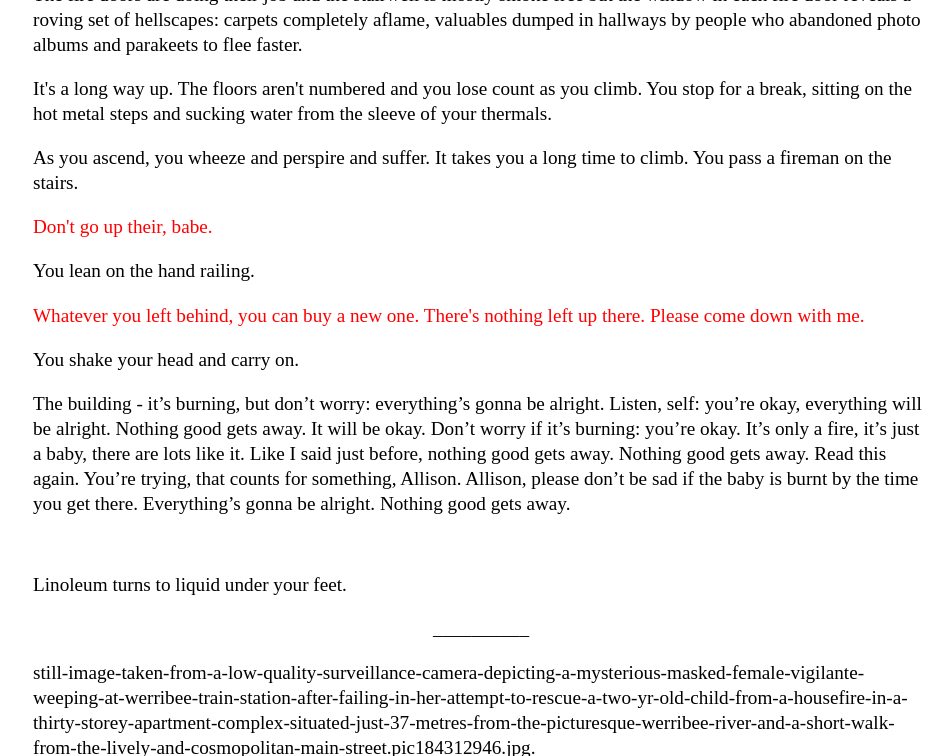
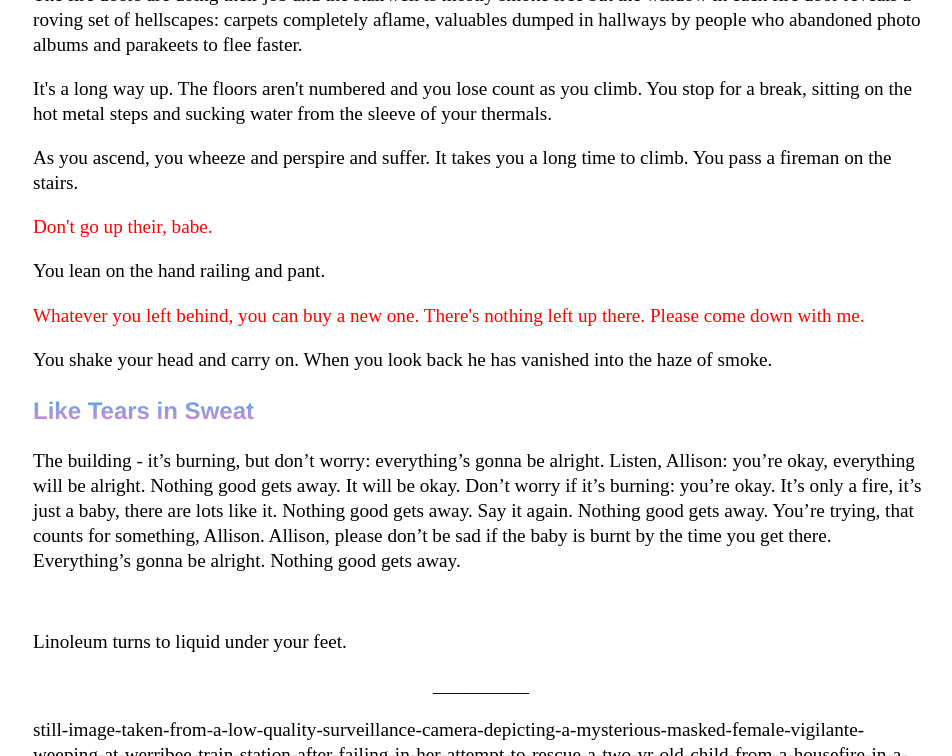
Before and after one commit to Pinelife/pinelife.github.io, a Jekyll site: the page Hellhole/Room12.html, which Jekyll copies as it is, in a window 1280 px wide and 900 px high, scrolled down 2114 px, cut to the strip 0-756 px from the top of the window. Shown: the whole strip, without its empty margins (159-1111 px from the left). Built offline with Jekyll 4.4.1, drawn with Linux system fonts in a browser that asks for light colours.

Commit message:
Update Room12.html

```diff
--- a/Hellhole/Room12.html
+++ b/Hellhole/Room12.html
@@ -140,13 +140,14 @@ sucking water from the sleeve of your thermals.
 As you ascend, you wheeze and perspire and suffer. It takes you a long time to climb. You pass a fireman on the stairs.
 </p>
 <p style="color:red;">Don't go up their, babe.</p>
-<p>You lean on the hand railing.</p>
+<p>You lean on the hand railing and pant.</p>
 <p style="color:red;">Whatever you left behind, you can buy a new one. There's nothing left up there. Please come down with me.</p>
-<p>You shake your head and carry on.</p>
+<p>You shake your head and carry on. When you look back he has vanished into the haze of smoke.</p>
+<h3>Like Tears in Sweat</h3>
 <p>
-The building - it’s burning, but don’t worry: everything’s gonna be alright. Listen, self: you’re okay, everything will be alright. Nothing good gets
-  away. It will be okay. Don’t worry if it’s burning: you’re okay. It’s only a fire, it’s just a baby, there are lots like it. Like I
-  said just before, nothing good gets away. Nothing good gets away. Read this again. You’re trying, that counts for something, Allison.
+The building - it’s burning, but don’t worry: everything’s gonna be alright. Listen, Allison: you’re okay, everything will be alright. Nothing good gets
+  away. It will be okay. Don’t worry if it’s burning: you’re okay. It’s only a fire, it’s just a baby, there are lots like it. Nothing good gets away.
+Say it again. Nothing good gets away. You’re trying, that counts for something, Allison.
   Allison, please don’t be sad if the baby is burnt by the time you get there. Everything’s gonna be alright. Nothing good gets away.</p>
 <br/>
 <p>
```
